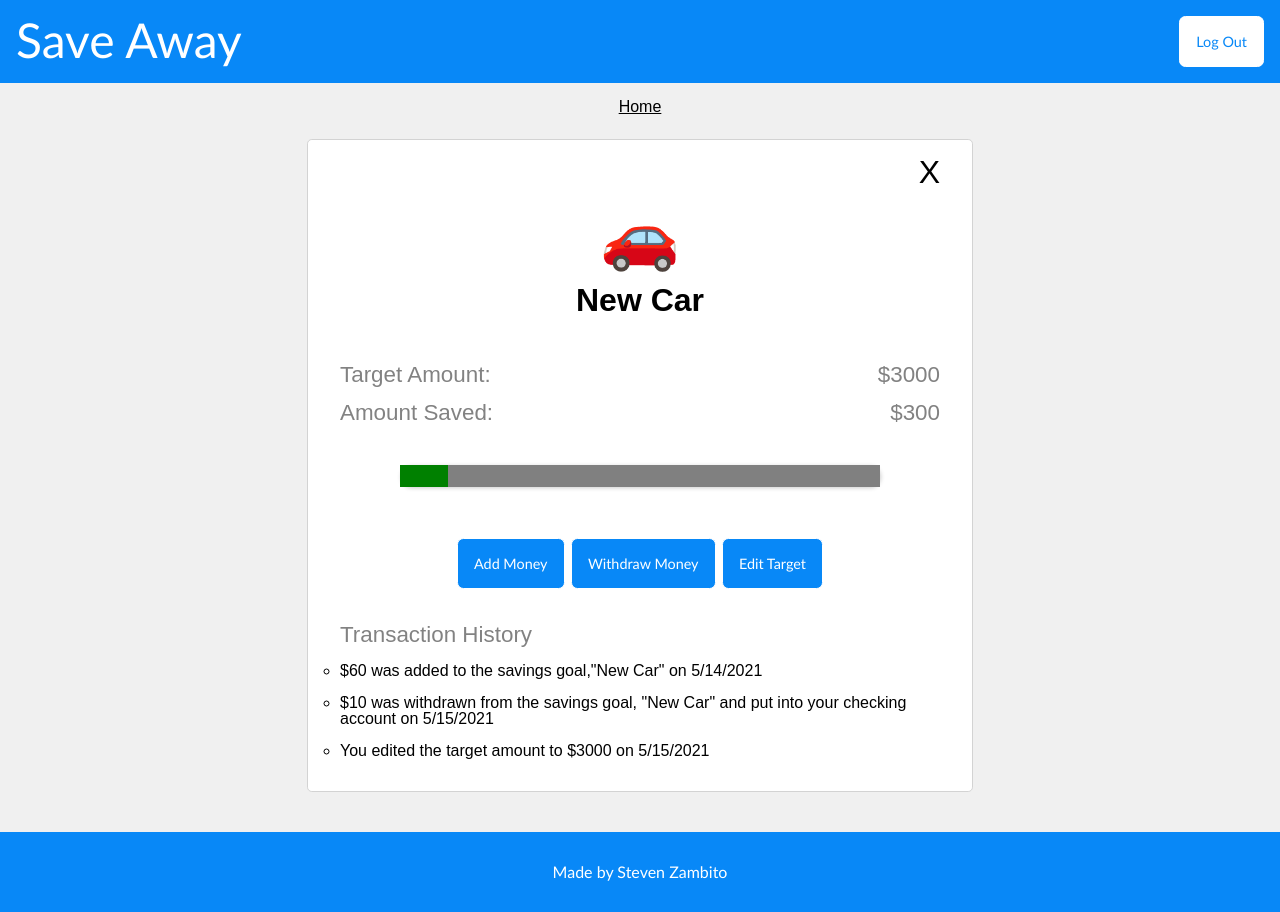
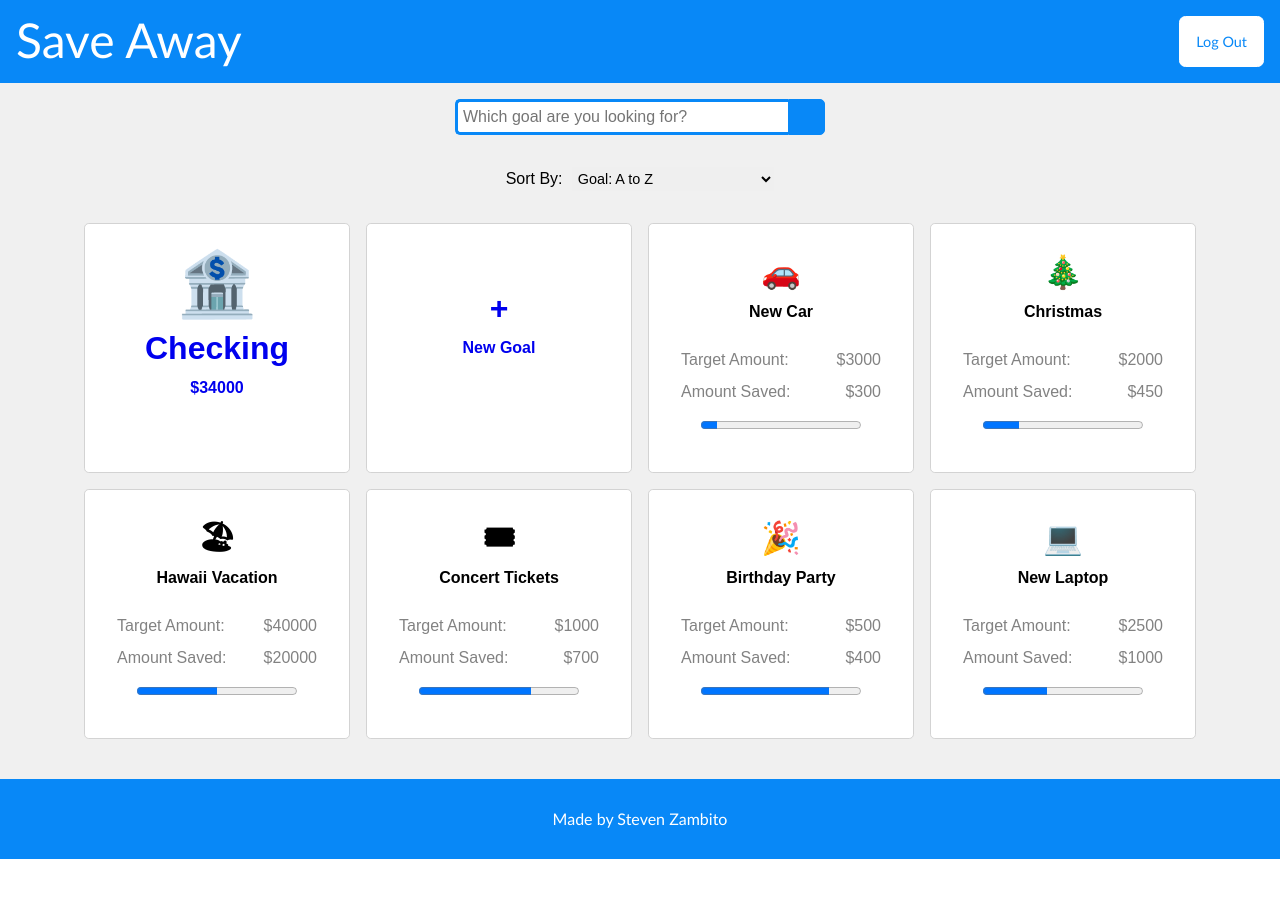
Before and after one commit to StevenZambito/SaveAway, a React (Create React App) app in the folder ClientApp/: page / in a window 1280 px wide. After the commit the page ends 859 px from the top, so only its background shows below. Built offline with nearby package versions, Linux system fonts and the light colour scheme.

Commit message:
Implemented React Router and Link to navigate between pages

```diff
--- a/ClientApp/src/App.jsx
+++ b/ClientApp/src/App.jsx
@@ -3,8 +3,27 @@ import { SaveAway } from './pages/SaveAway'
 import { CreateGoal } from './pages/CreateGoal'
 import { Goal } from './pages/Goal'
 import { Checking } from './pages/Checking'
+import { Route, Switch } from 'react-router-dom'
 import './custom.scss'
 
 export function App() {
-  return <Goal />
+  return (
+    <Switch>
+      <Route exact path="/">
+        <SaveAway />
+      </Route>
+      <Route exact path="/creategoal">
+        <CreateGoal />
+      </Route>
+      <Route exact path="/goal">
+        <Goal />
+      </Route>
+      <Route exact path="/checking">
+        <Checking />
+      </Route>
+      <Route path="*">
+        <p>Not Found</p>
+      </Route>
+    </Switch>
+  )
 }
--- a/ClientApp/src/custom.scss
+++ b/ClientApp/src/custom.scss
@@ -13,3 +13,13 @@ body {
   overflow-x: hidden;
   // background-color: rgb(240, 240, 240);
 }
+
+a {
+  text-decoration: none;
+}
+
+a:hover {
+  color: black;
+  text-decoration: none;
+  cursor: pointer;
+}
--- a/ClientApp/src/pages/Checking.jsx
+++ b/ClientApp/src/pages/Checking.jsx
@@ -1,5 +1,6 @@
 import { Header } from '../components/Header'
 import { Footer } from '../components/Footer'
+import { Link } from 'react-router-dom'
 import styles from '../styles/Checking.module.scss'
 
 export function Checking() {
@@ -8,7 +9,9 @@ export function Checking() {
       <div className={styles.checkingPage}>
         <Header />
         <nav>
-          <a href="#/">Home</a>
+          <Link to="/">
+            <i>Home</i>
+          </Link>
         </nav>
         <main className={styles.createGoalContainer}>
           <section className={styles.createGoal}>
--- a/ClientApp/src/pages/CreateGoal.jsx
+++ b/ClientApp/src/pages/CreateGoal.jsx
@@ -1,5 +1,6 @@
 import { Header } from '../components/Header'
 import { Footer } from '../components/Footer'
+import { Link } from 'react-router-dom'
 import styles from '../styles/CreateGoal.module.scss'
 
 export function CreateGoal() {
@@ -8,7 +9,9 @@ export function CreateGoal() {
       <div className={styles.createGoalPage}>
         <Header />
         <nav>
-          <a href="#/">Home</a>
+          <Link to="/">
+            <i>Home</i>
+          </Link>
         </nav>
         <main className={styles.createGoalContainer}>
           <section className={styles.createGoal}>
--- a/ClientApp/src/pages/Goal.jsx
+++ b/ClientApp/src/pages/Goal.jsx
@@ -1,5 +1,6 @@
 import { Header } from '../components/Header'
 import { Footer } from '../components/Footer'
+import { Link } from 'react-router-dom'
 import styles from '../styles/Goal.module.scss'
 
 export function Goal() {
@@ -8,7 +9,9 @@ export function Goal() {
       <div className={styles.goalPage}>
         <Header />
         <nav>
-          <a href="#/">Home</a>
+          <Link to="/">
+            <i>Home</i>
+          </Link>
         </nav>
 
         <div className={styles.goalBoxContainer}>
--- a/ClientApp/src/pages/SaveAway.jsx
+++ b/ClientApp/src/pages/SaveAway.jsx
@@ -1,6 +1,7 @@
 import styles from '../styles/SaveAway.module.scss'
 import { Header } from '../components/Header'
 import { Footer } from '../components/Footer'
+import { Link } from 'react-router-dom'
 
 export function SaveAway() {
   return (
@@ -32,6 +33,7 @@ export function SaveAway() {
         </div>
 
         <div className={styles.goalBoxContainer}>
+          <Link to="/checking">
             <div className={styles.addGoalBox}>
               <div className={styles.emoji}>
                 <h1>🏦</h1>
@@ -39,12 +41,16 @@ export function SaveAway() {
                 <p>$34000</p>
               </div>
             </div>
+          </Link>
+          <Link to="/creategoal">
             <div className={styles.addGoalBox}>
               <div className={styles.emoji}>
                 <p>+</p>
                 <p>New Goal</p>
               </div>
             </div>
+          </Link>
+
           <div className={styles.goalBox}>
             <div className={styles.emoji}>
               <p>🚗</p>
--- a/ClientApp/src/styles/Goal.module.scss
+++ b/ClientApp/src/styles/Goal.module.scss
@@ -59,7 +59,7 @@
 }
 
 .notesSection {
-  margin-top: 2rem;
+  margin-top: 3rem;
   p {
     color: rgb(130, 130, 130);
     font-size: 1.4rem;
@@ -88,7 +88,7 @@
 
 .notesSection li {
   list-style-type: circle;
-  margin-top: 1rem;
+  margin-top: 1.5rem;
 }
 
 .goalButtons {
```
Lines whose indentation alone changed are shown as unchanged.
